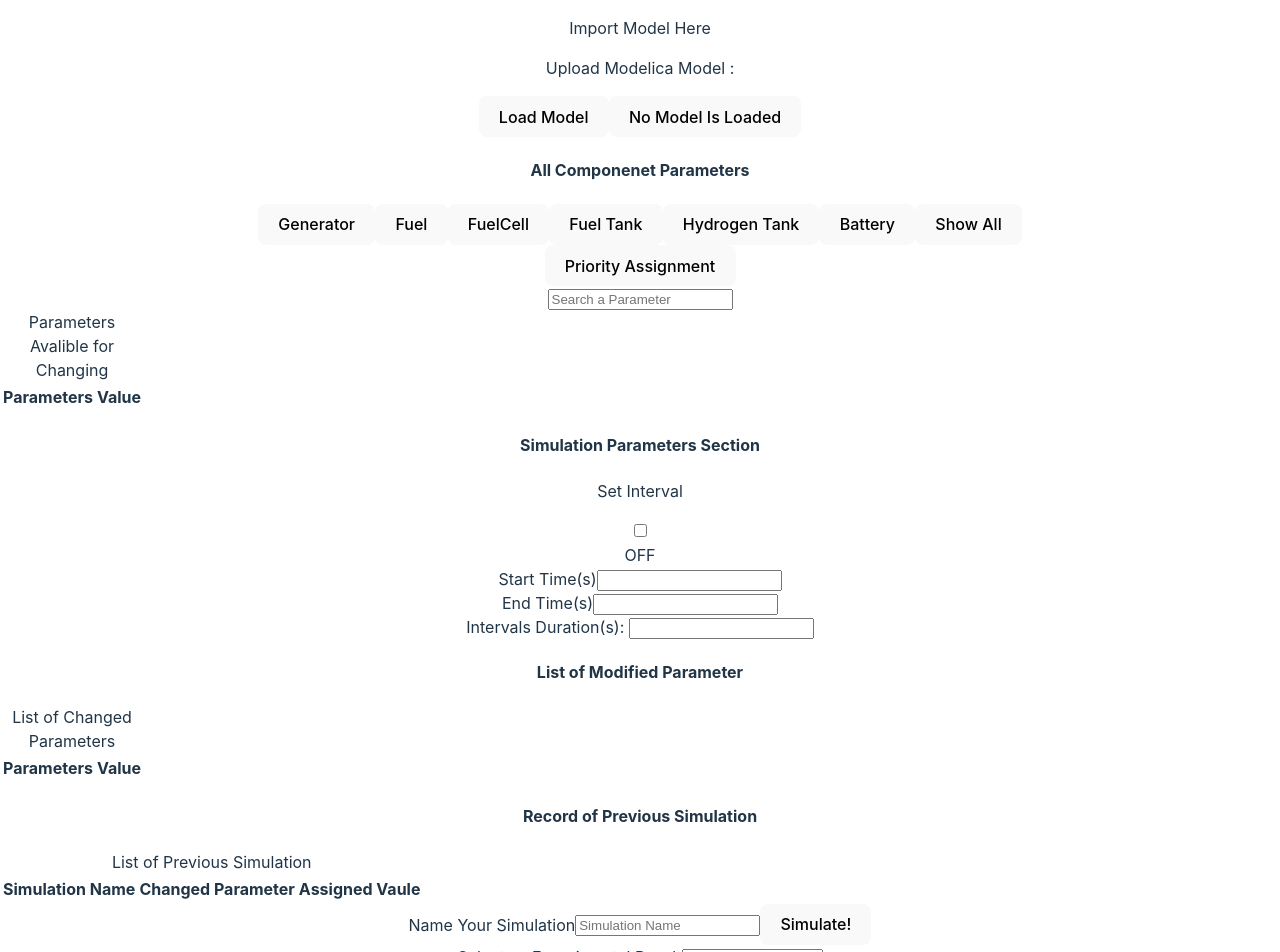
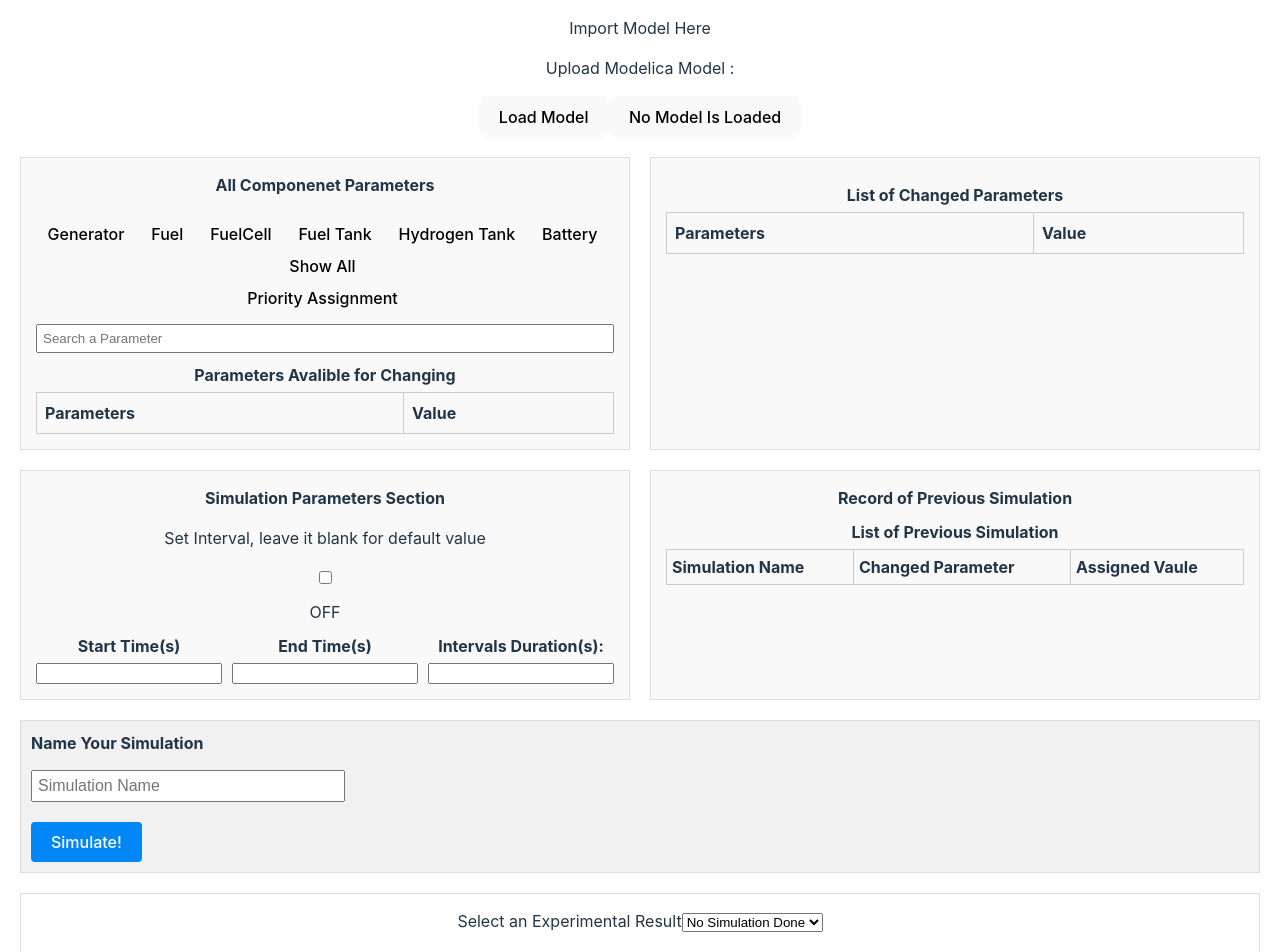
Before and after one commit to TonyNMS/Azet3FrontEnd, a React (Vite) app in the folder frontend_revised2/: page / in a window 1280 px wide. Shown: the top 952 px of the page. Built offline with nearby package versions, Linux system fonts and the light colour scheme.

Commit message:
further modification to simulation section

```diff
--- a/frontend_revised2/src/Components/ParameterList.jsx
+++ b/frontend_revised2/src/Components/ParameterList.jsx
@@ -13,9 +13,9 @@ const ParameterList =(props)=>{
             return el.param.includes(props.input);
         }
     });
-    const changeParameter = (parameterName)=>{
-        console.log({param:parameterName.replace(/^"|"$/g,''), value:document.getElementById(parameterName).value});
-        updateChangedParametersArray({param:parameterName.replace(/^"|"$/g,''), value:document.getElementById(parameterName).value})
+    const changeParameter = (parameterName, e)=>{
+        console.log({param:parameterName.replace(/^"|"$/g,''), value:e.target.value});
+        updateChangedParametersArray({param:parameterName.replace(/^"|"$/g,''), value:e.target.value})
     };
 
     return(
@@ -37,7 +37,7 @@ const ParameterList =(props)=>{
                         key ={parameterObject.id}
                         id = {parameterObject.param}
                         name = {parameterObject.param}
-                        onChange={()=>changeParameter(parameterObject.param)}/>
+                        onChange={(e)=>changeParameter(parameterObject.param, e)}/>
                         </td>
                     </tr>)
                 }
--- a/frontend_revised2/src/Components/Simulation.jsx
+++ b/frontend_revised2/src/Components/Simulation.jsx
@@ -4,6 +4,7 @@ import axios from "axios";
 import {ChangedParameterContext, ModelInfoContext, ResetChangedParameterContext, ResultsContext, UpdateChangedParameterContext, UpdateResultContext} from "../App";
 import Plotter from "./Plotter";
 import ResultTableDisplay from "./ResultTableDisplay";
+import "./Styling/Simulation.css"
 const Simulation =()=>{
     const modelName = useContext(ModelInfoContext);
     const updateResultCollection = useContext(UpdateResultContext);
@@ -98,13 +99,14 @@ const Simulation =()=>{
         resetChangedParameterArray();
         setSimulationName('');
     };
-    const changeParameter = (parameterName)=>{
+    const changeParameter = (parameterName, e)=>{
         console.log("New Change in SimParameter Registered");
-        updateChangedParametersArray({param:parameterName, value: document.getElementById(parameterName).value,})
+        console.log(`${e.target.value}`)
+        updateChangedParametersArray({param:parameterName, value: e.target.value})
     };
-    const changePriorityParam = (priorityValue)=>{
+    const changePriorityParam = (e)=>{
         console.log("New Change in PoriorityParameter Registered");
-        updateChangedParametersArray({param:"mCtlr_PirorityAssignement", value:priorityValue.target.value});
+        updateChangedParametersArray({param:"mCtlr_PirorityAssignement", value:e.target.value});
     };
     const togglePiroBtn = ()=>{setopenAdvOption(!openAdvOption)};
     const toggleConstHybBtn = ()=>{setOpenHyboption(!openHybOption)};
@@ -114,7 +116,8 @@ const Simulation =()=>{
         {"name":"Sim2", "changedParam":[{param:"param3", value:3},{param:"param4", value:4}]}
     ]
     return(
-        <div>
+        <div className="simulation-section">
+            <div className="upper-row">
                 <div className="component-param">
                     <h4>All Componenet Parameters</h4>
                     <div className = "quick_access_panel">
@@ -139,50 +142,7 @@ const Simulation =()=>{
                     </div>
                     <ParameterList input = {inputText}></ParameterList>
                 </div>
-
-            <div className="sim-param">
-                <h4>Simulation Parameters Section</h4>
-                <div className = "toggletestSimParamRecord-slider">
-                    <p>Set Interval</p>
-                    <input type = "checkbox" id = "toggle" checked = {checkedInterval} onChange={handleToggleInterval}/>
-                    <label htmlFor = "toggle" className = "slider"></label>
-                </div>
-                <div className = "toggle-container" onClick = {handleToggleInterval}>
-                    <div className = {'toggle-btn ${!toggle ? "disable":""}'}>{checkedInterval? "ON" : "OFF"}</div>
-                </div>
-                <div className="responsive-form">
-                    <div className="input-container">
-                        <label htmlFor="startTime">Start Time(s)</label>
-                        <input type = "number" id = "startTime" name ="startTime"
-                           onChange={()=>changeParameter("startTime")}
-                        />
-                    </div>
-                    <div className="input-container">
-                        <label htmlFor="endTime">End Time(s)</label>
-                        <input type = "number" id = "endTime" name ="endTime"
-                            onChange={()=>changeParameter("endTime")}
-                        />
-                    </div>
-                    {checkedInterval? (
-                        <div className="input-container">
-                            <label htmlFor="numberOfIntervals">Number of Intervals: </label>
-                            <input type = "number" id = "numberOfIntervals" name ="numberOfIntervals"
-                                onChange = {()=>changeParameter("numberOfIntervals")}
-                            />
-                        </div>
-                    ):null}
-                    {!checkedInterval? (
-                        <div className="input-container">
-                            <label htmlFor="intervalDuration">Intervals Duration(s): </label>
-                            <input type = "number" id = "interval" name ="intervalDuration"
-                                onChange = {()=>changeParameter("interval")}
-                            />
-                        </div>
-                    ):null}
-                </div>
-            </div>
                 <div className = "selected-param-container">
-                <h4>List of Modified Parameter</h4>
                     <table className = "list-container">
                         <caption> List of Changed Parameters</caption>
                         <thead>
@@ -195,11 +155,54 @@ const Simulation =()=>{
                             {changedParameters.map((item, index)=>
                                 <tr key = {index}>
                                     <td><label>{item.param}</label></td>
-                                <td><p>{item.value}</p></td>
+                                    <td>{item.value}</td>
                                 </tr>
                             )}
                         </tbody>
                     </table>
+                </div>
+            </div>
+            <div className="lower-row">
+                <div className="sim-param">
+                    <h4>Simulation Parameters Section</h4>
+                    <div className = "toggletestSimParamRecord-slider">
+                        <p>Set Interval, leave it blank for default value</p>
+                        <input type = "checkbox" id = "toggle" checked = {checkedInterval} onChange={handleToggleInterval}/>
+                        <label htmlFor = "toggle" className = "slider"></label>
+                    </div>
+                    <div className = "toggle-container" onClick = {handleToggleInterval}>
+                        <div className = {'toggle-btn ${!toggle ? "disable":""}'}>{checkedInterval? "ON" : "OFF"}</div>
+                    </div>
+                    <div className="responsive-form">
+                        <div className="input-container">
+                            <label htmlFor="startTime">Start Time(s)</label>
+                            <input type = "number" id = "startTime" name ="startTime"
+                            onChange={(e)=>changeParameter("startTime", e)}
+                            />
+                        </div>
+                        <div className="input-container">
+                            <label htmlFor="endTime">End Time(s)</label>
+                            <input type = "number" id = "endTime" name ="endTime"
+                                onChange={(e)=>changeParameter("endTime", e)}
+                            />
+                        </div>
+                        {checkedInterval? (
+                            <div className="input-container">
+                                <label htmlFor="numberOfIntervals">Number of Intervals: </label>
+                                <input type = "number" id = "numberOfIntervals" name ="numberOfIntervals"
+                                    onChange = {(e)=>changeParameter("numberOfIntervals",e)}
+                                />
+                            </div>
+                        ):null}
+                        {!checkedInterval? (
+                            <div className="input-container">
+                                <label htmlFor="intervalDuration">Intervals Duration(s): </label>
+                                <input type = "number" id = "interval" name ="intervalDuration"
+                                    onChange = {(e)=>changeParameter("interval",e)}
+                                />
+                            </div>
+                        ):null}
+                    </div>
                 </div>
                 <div className = "sim-param-record">
                     <h4>Record of Previous Simulation</h4>
@@ -210,7 +213,6 @@ const Simulation =()=>{
                             {avalibleSimDetails.map((item, index) =>
                                 item.changedParam.map((param, paramIndex) => (
                                     <tr key={`sim-${index}-param-${paramIndex}`}>
-
                                         {paramIndex === 0 && (
                                             <td rowSpan={item.changedParam.length}>
                                                 <label>{item.name}</label>
@@ -224,6 +226,10 @@ const Simulation =()=>{
                         </tbody>
                     </table>
                 </div>
+            </div>
+
+
+
             <div className="sim-button-container">
                 <label>Name Your Simulation</label>
                 <input type = "text" placeholder="Simulation Name" autoCapitalize = "sentences" onChange={(e)=>{handelSimulationName(e.target.value)}}></input>
--- a/frontend_revised2/src/Components/Styling/SideMenuBar.css
+++ b/frontend_revised2/src/Components/Styling/SideMenuBar.css
@@ -97,7 +97,7 @@
 }
 .SideMenuBar .loading-section .button-control-panel .btn:hover{
   background: linear-gradient(180deg, #f9f9f9 0%, #eaeaea 100%);
-  border: 2px solid #8f4cdb;
+  border: 2px solid #4c5adb;
 }
 .SideMenuBar .loading-section .button-control-panel .btn:active{
   background: linear-gradient(180deg, #eaeaea 0%, #dcdcdc 100%);
--- a/frontend_revised2/src/Components/Styling/Simulation.css
+++ b/frontend_revised2/src/Components/Styling/Simulation.css
@@ -0,0 +1,181 @@
+/* Overall Simulation Section */
+.simulation-section {
+  padding: 20px;
+  display: flex;
+  flex-direction: column;
+  gap: 20px;
+  box-sizing: border-box;
+}
+
+/* Upper Row: Component Parameters & Selected Parameters Side-by-Side */
+.upper-row {
+  display: flex;
+  gap: 20px;
+  width: 100%;
+}
+
+.component-param,
+.selected-param-container {
+  flex: 1;
+  border: 1px solid #ddd;
+  padding: 15px;
+  box-sizing: border-box;
+  background: #f9f9f9;
+  /* Ensure long content in ParameterList scrolls */
+  overflow-y: auto;
+  max-height: 500px;  /* adjust as needed */
+}
+
+/* Headings for Upper Row */
+.component-param h4,
+.selected-param-container h4 {
+  margin-top: 0;
+}
+
+/* Lower Row: Simulation Parameters & Simulation Record Side-by-Side */
+.lower-row {
+  display: flex;
+  gap: 20px;
+  width: 100%;
+}
+
+.sim-param,
+.sim-param-record {
+  flex: 1;
+  border: 1px solid #ddd;
+  padding: 15px;
+  box-sizing: border-box;
+  background: #f9f9f9;
+}
+
+/* Styling for sim-param (toggle and input fields) */
+.sim-param h4 {
+  margin-top: 0;
+  margin-bottom: 10px;
+}
+
+.sim-param .toggletestSimParamRecord-slider {
+  margin-bottom: 10px;
+}
+
+.sim-param .toggle-container {
+  margin-bottom: 10px;
+}
+
+.sim-param .responsive-form {
+  display: flex;
+  flex-wrap: wrap;
+  gap: 10px;
+}
+
+.sim-param .input-container {
+  flex: 1;
+  min-width: 150px;
+  display: flex;
+  flex-direction: column;
+}
+
+.sim-param .input-container label {
+  margin-bottom: 5px;
+  font-weight: bold;
+}
+
+/* Styling for the simulation record table */
+.sim-param-record h4 {
+  margin-top: 0;
+  margin-bottom: 10px;
+}
+
+.sim-param-record .list-container {
+  width: 100%;
+  border-collapse: collapse;
+}
+
+.sim-param-record .list-container th,
+.sim-param-record .list-container td {
+  border: 1px solid #ccc;
+  padding: 5px;
+  text-align: left;
+}
+
+/* Simulation Button Container */
+.sim-button-container {
+  display: flex;
+  flex-direction: column;
+  gap: 10px;
+  align-items: flex-start;
+  padding: 10px;
+  border: 1px solid #ddd;
+  background: #f1f1f1;
+}
+
+.sim-button-container label {
+  font-weight: bold;
+  margin-bottom: 5px;
+}
+
+.sim-button-container input[type="text"] {
+  width: 300px;
+  padding: 5px;
+  font-size: 1em;
+  margin-bottom: 10px;
+}
+
+.sim-button-container .sim-button {
+  padding: 10px 20px;
+  background-color: #0087f7;
+  color: white;
+  border: none;
+  border-radius: 4px;
+  cursor: pointer;
+}
+
+/* Result Section */
+.result-section {
+  border: 1px solid #ddd;
+  padding: 15px;
+  background: #fff;
+  box-sizing: border-box;
+}
+
+/* Quick Access and Advance Options in Component Parameters */
+.quick_access_panel button,
+.advance-option button {
+  margin-right: 5px;
+  padding: 5px 10px;
+  cursor: pointer;
+}
+
+/* Search input styling */
+.search input {
+  width: 100%;
+  padding: 5px;
+  margin-top: 10px;
+}
+
+/* Table styling for parameters (inside ParameterList or selected-param-container) */
+table {
+  width: 100%;
+  border-collapse: collapse;
+  margin-top: 10px;
+}
+
+table caption {
+  font-weight: bold;
+  margin-bottom: 5px;
+}
+
+table th,
+table td {
+  border: 1px solid #ccc;
+  padding: 8px;
+  text-align: left;
+}
+
+/* Optional: add responsive behavior */
+@media (max-width: 800px) {
+  .upper-row,
+  .lower-row {
+    flex-direction: column;
+  }
+}
--- a/frontend_revised2/src/Components/Tags.jsx
+++ b/frontend_revised2/src/Components/Tags.jsx
@@ -4,11 +4,12 @@ import 'react-tabs/style/react-tabs.css';
 import "./Styling/Tags.css";
 import Simulation from "./Simulation";
 import {RenderedTagsContext} from "../App"
-import Optimisation from "./Optimsation";
+
 import RouteOptimisation from "./RouteOptimisation";
 import FuelOptimisation from "./FuelOptimisation";
 import CO2Optimisation from "./CO2Optimisation";
 import PowerTrainOptimisation from "./PowerTrainOptimisation";
+
 const ALL_TABS = {
   "Welcome":"Welcome Page",
   "Simulation":"Simulation",
@@ -56,7 +57,6 @@ const Tags = () => {
           {renderTabs()}
         </TabList>
         {renderTabPanels()}
-
       </Tabs>
     </div>
   );
```
Also changed, not shown: frontend_revised2/src/App.jsx (+1 -9 lines). Lines whose indentation alone changed are shown as unchanged.
